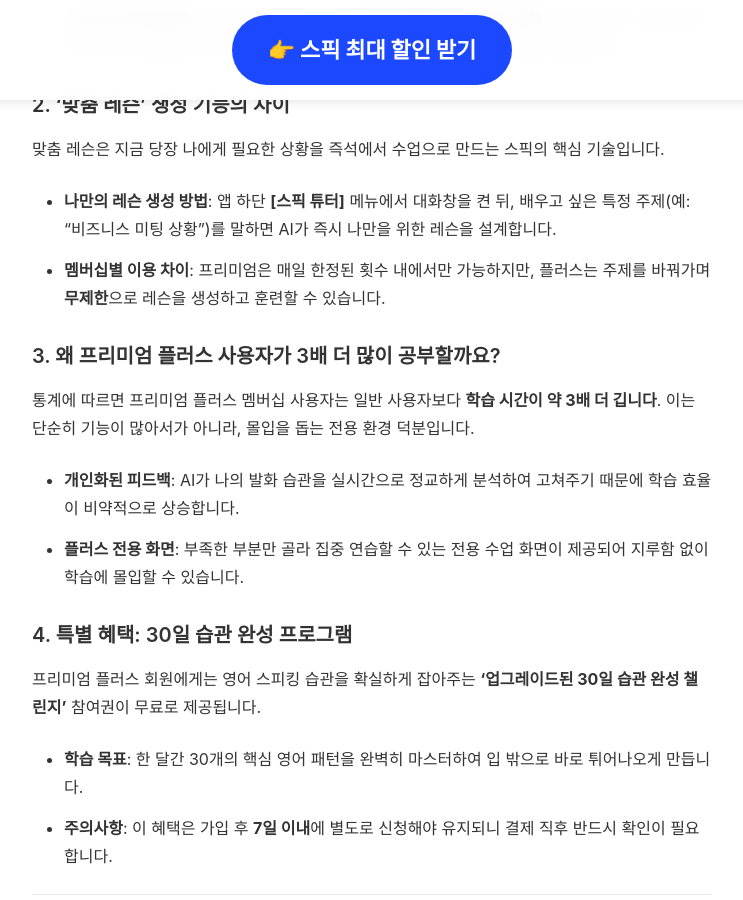
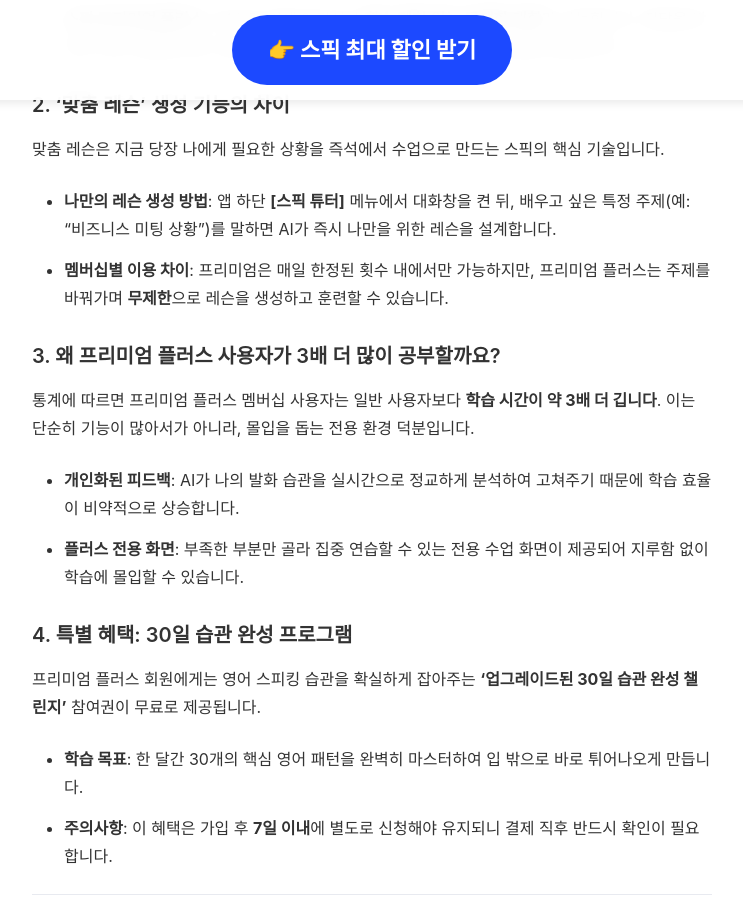
Before and after one commit to kjsjdw/speak_event_page, a Jekyll site: the page built from premium-vs-plus.md, in a window 1280 px wide and 900 px high, scrolled down 453 px. Shown: the whole window, without its empty margins (268-1011 px from the left). Built offline with Jekyll 4.4.1, drawn with Linux system fonts in a browser that asks for light colours; some web fonts are replaced.

Commit message:
Update premium-vs-plus.md

```diff
--- a/premium-vs-plus.md
+++ b/premium-vs-plus.md
@@ -18,7 +18,7 @@ permalink: /premium-vs-plus/
 맞춤 레슨은 지금 당장 나에게 필요한 상황을 즉석에서 수업으로 만드는 스픽의 핵심 기술입니다.
 
 * **나만의 레슨 생성 방법**: 앱 하단 **[스픽 튜터]** 메뉴에서 대화창을 켠 뒤, 배우고 싶은 특정 주제(예: "비즈니스 미팅 상황")를 말하면 AI가 즉시 나만을 위한 레슨을 설계합니다.
-* **멤버십별 이용 차이**: 프리미엄은 매일 한정된 횟수 내에서만 가능하지만, 플러스는 주제를 바꿔가며 **무제한**으로 레슨을 생성하고 훈련할 수 있습니다.
+* **멤버십별 이용 차이**: 프리미엄은 매일 한정된 횟수 내에서만 가능하지만, 프리미엄 플러스는 주제를 바꿔가며 **무제한**으로 레슨을 생성하고 훈련할 수 있습니다.
 
 ### 3. 왜 프리미엄 플러스 사용자가 3배 더 많이 공부할까요?
 통계에 따르면 프리미엄 플러스 멤버십 사용자는 일반 사용자보다 **학습 시간이 약 3배 더 깁니다**. 이는 단순히 기능이 많아서가 아니라, 몰입을 돕는 전용 환경 덕분입니다.
```
